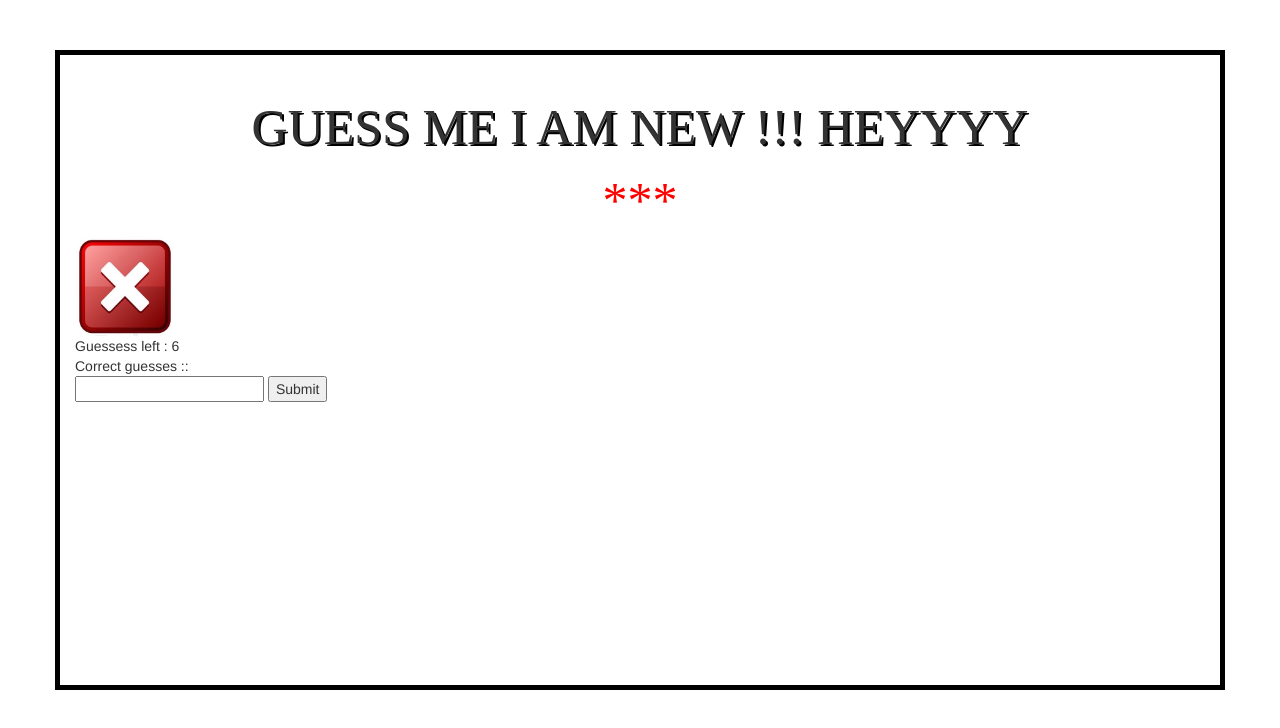
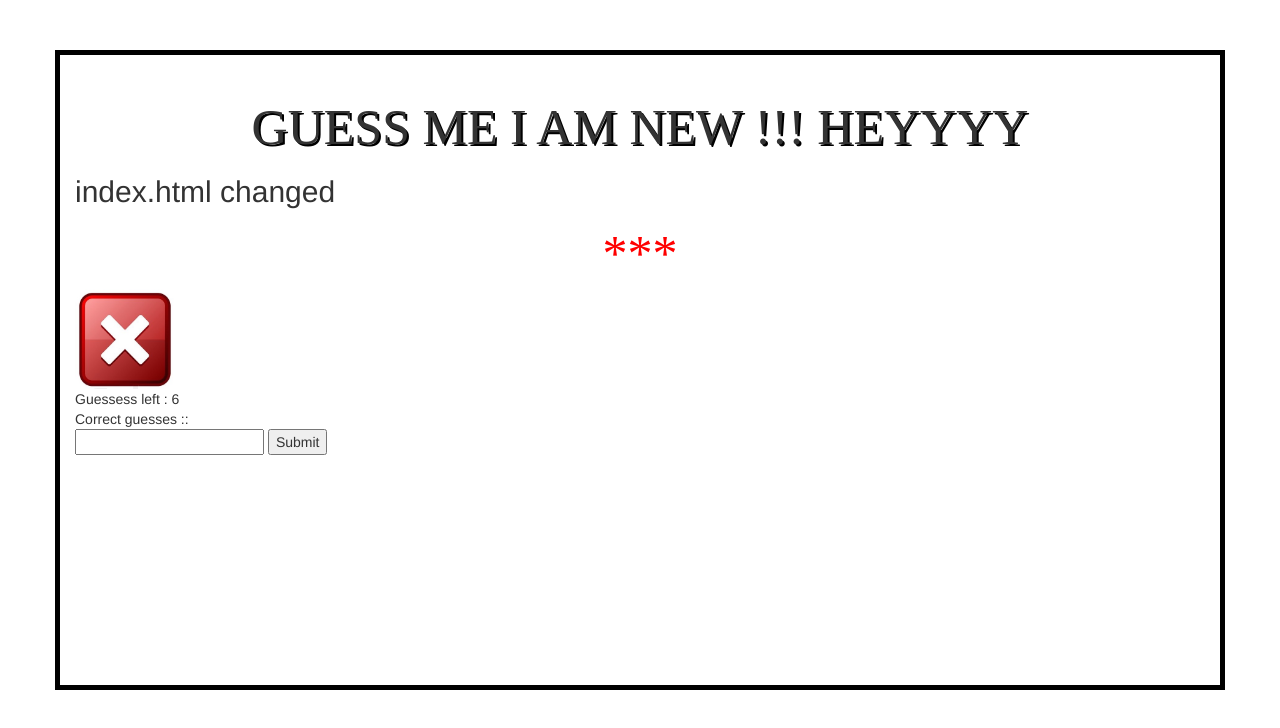
Before and after one commit to neenasusan/guessmetest, a plain HTML site: page index.html in a window 1280 px wide. Drawn offline with nearby package versions, Linux system fonts and the light colour scheme.

```diff
--- a/index.html
+++ b/index.html
@@ -14,6 +14,7 @@
 
 
 	<h1 class="guessme"> GUESS ME  I AM NEW !!! HEYYYY </h1>
+	<h2> index.html changed </h2>
 
 
 	<div class="displayword">{{ displayWord }}</div> <!-- Guess the word :  -->
```
